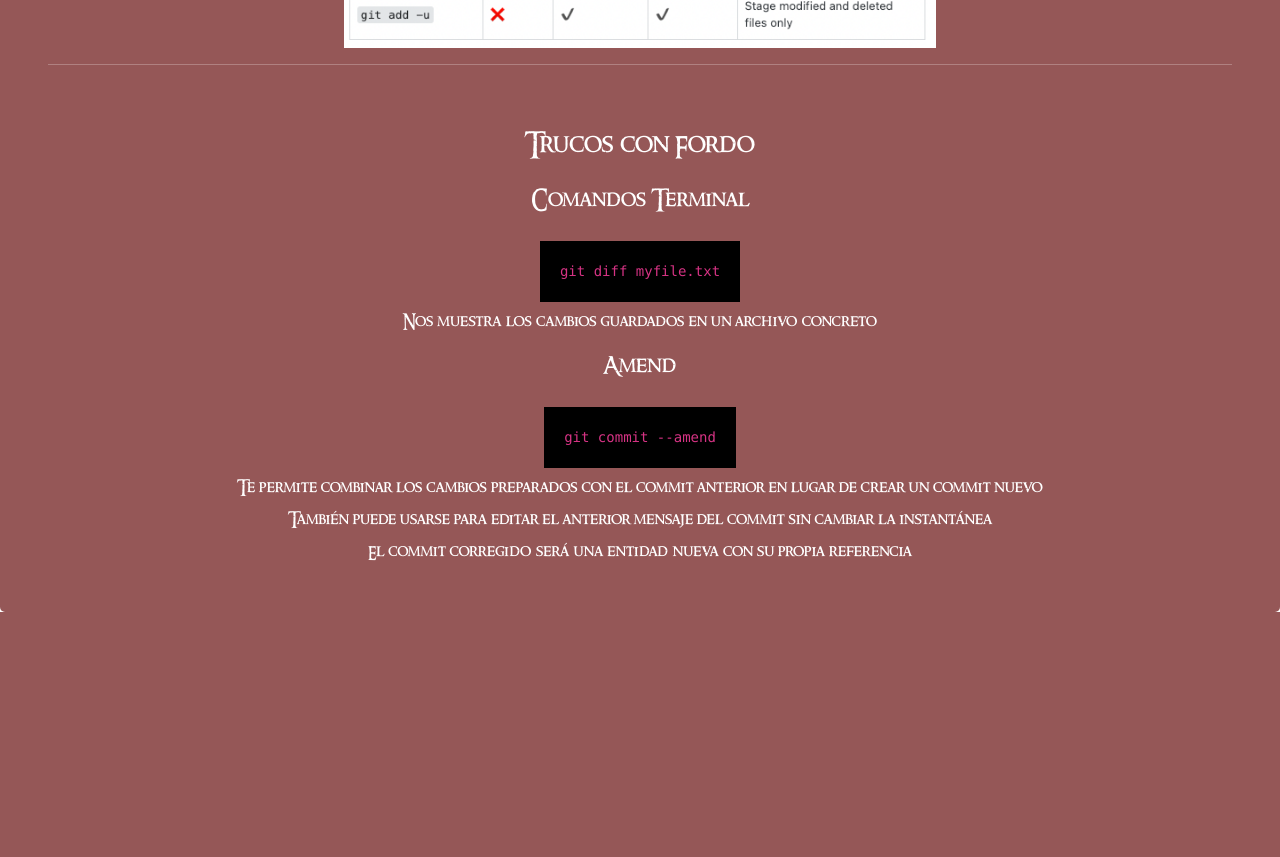
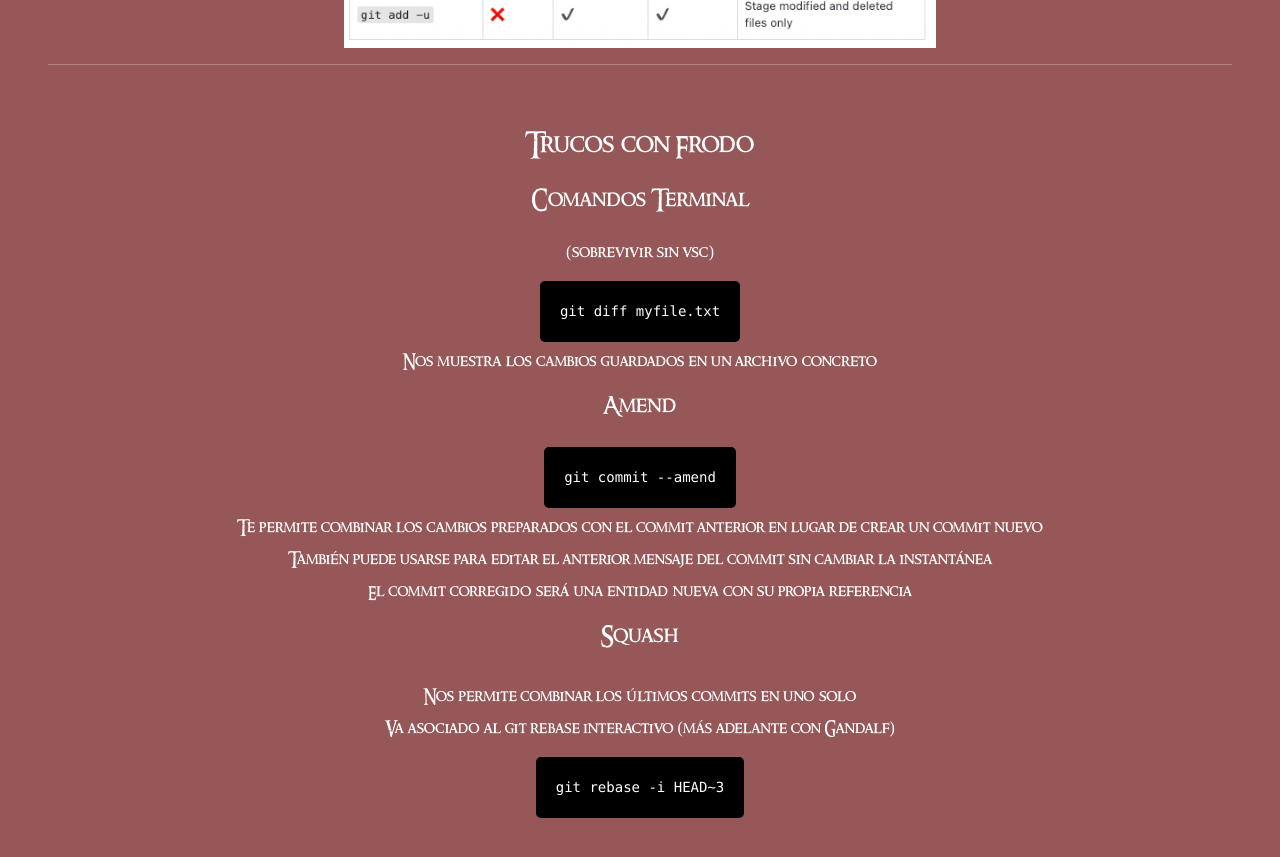
Before and after one commit to j-SantosC/git-lotr-presentation, an Angular app in the folder git-presentation-test/: page / in a window 1280 px wide. Shown: the part 1060-1917 px from the top of the page. Before the commit the page ends 1672 px from the top, so only its background shows below. Built offline with nearby package versions, Linux system fonts and the light colour scheme; no server answers.

Commit message:
fix frodo tricks

```diff
--- /dev/null
+++ b/git-presentation-test/src/app/core/enums/characters.constants.ts
@@ -0,0 +1,3 @@
+export enum characters {
+    frodo = '5cd99d4bde30eff6ebccfc15'
+}
--- a/git-presentation-test/src/app/pages/home/components/character-card/character-card.component.html
+++ b/git-presentation-test/src/app/pages/home/components/character-card/character-card.component.html
@@ -1,7 +1,7 @@
 <div *ngIf="character" class="card text-dark" style="width: 20rem;">
     <img class="card-img-top" [src]="character.image" alt="Card image cap">
     <div class="card-body d-flex flex-column justify-content-between">
-      <h5 class="card-title">{{character.docs[0].name}}</h5>
+      <h5 class="card-title">{{character.name}}</h5>
       <p class="card-text"> Race: {{character.docs[0].race}}</p>
       <p class="card-secondary"> Birth: {{character.docs[0].birth}}</p>
       <p class="card-secondary mb-3"> Death: {{character.docs[0].death}}</p>
--- a/git-presentation-test/src/app/pages/home/home.component.html
+++ b/git-presentation-test/src/app/pages/home/home.component.html
@@ -15,8 +15,9 @@
     </div>
     <hr>
     <div class="info-block trucos-frodo">
-        <h3 class="title">Trucos con Fordo</h3>
+        <h3 class="title">Trucos con Frodo</h3>
         <div class="subtitle font-primary mb-4">Comandos Terminal</div>
+        <div class="text mb-3">(sobrevivir sin vsc)</div>
         <code>
                 git diff myfile.txt
             </code>
@@ -25,8 +26,16 @@
         <code>
             git commit --amend
         </code>
-        <div class="text mt-2"> Te permite combinar los cambios preparados con el commit anterior en lugar de crear un commit nuevo</div>
-        <div class="text mt-2"> También puede usarse para editar el anterior mensaje del commit sin cambiar la instantánea</div>
+        <div class="text mt-2"> Te permite combinar los cambios preparados con el commit anterior en lugar de crear un
+            commit nuevo</div>
+        <div class="text mt-2"> También puede usarse para editar el anterior mensaje del commit sin cambiar la
+            instantánea</div>
         <div class="text mt-2"> El commit corregido será una entidad nueva con su propia referencia</div>
+        <div class="subtitle font-primary mb-4">Squash</div>
+        <div class="text mt-2"> Nos permite combinar los últimos commits en uno solo</div>
+        <div class="text mt-2"> Va asociado al git rebase interactivo (más adelante con Gandalf)</div>
+        <code class="mt-3">
+             git rebase -i HEAD~3
+        </code>
     </div>
 </div>
--- a/git-presentation-test/src/app/pages/home/home.component.scss
+++ b/git-presentation-test/src/app/pages/home/home.component.scss
@@ -8,6 +8,7 @@
         flex-direction: column;
         justify-content: center;
         align-items: center;
+
         .title {
             margin-top: 3rem;
             font-size: 26px;
@@ -18,14 +19,18 @@
             margin-top: 1rem;
             font-size: 22px;
         }
-        img{
-        width: 50%;
-        margin-top: 100px;
+
+        img {
+            width: 50%;
+            margin-top: 100px;
         }
     }
-    code{
-    padding: 20px;
-    background-color: black;}
-    color: white;
-    border-radius: 5px;
+
+    code {
+        padding: 20px;
+        background-color: black;
+        color: white;
+        border-radius: 5px;
+    }
+
 }
--- a/git-presentation-test/src/app/pages/home/home.component.ts
+++ b/git-presentation-test/src/app/pages/home/home.component.ts
@@ -1,4 +1,5 @@
 import { Component, OnInit } from '@angular/core';
+import { characters } from 'src/app/core/enums/characters.constants';
 import { LotrService } from 'src/app/core/services/lotr.service';
 
 @Component({
@@ -12,17 +13,15 @@ export class HomeComponent implements OnInit {
 
   ngOnInit(): void {
 
-    // Gimli
+    this.getCharacter(characters.frodo, 'tricks', 'assets/images/frodo.jpg')
 
-    this.lotrService.getCharacter('5cd99d4bde30eff6ebccfd23').subscribe((character: any) => {
-      character = { ...character, image: 'assets/images/gimli.webp' }
-      this.characters.push(character)
-    });
-    // Frodo
 
-    this.lotrService.getCharacter('5cd99d4bde30eff6ebccfc15').subscribe((character: any) => {
-      character = { ...character, image: 'assets/images/frodo.jpg' }
+  }
+  getCharacter(character: any, chapter: string, image: string) {
+    this.lotrService.getCharacter(character).subscribe((character: any) => {
+      character = { ...character, image: image, name: character.docs[0].name + ' ' + chapter }
       this.characters.push(character)
     });
   }
+
 }
```
